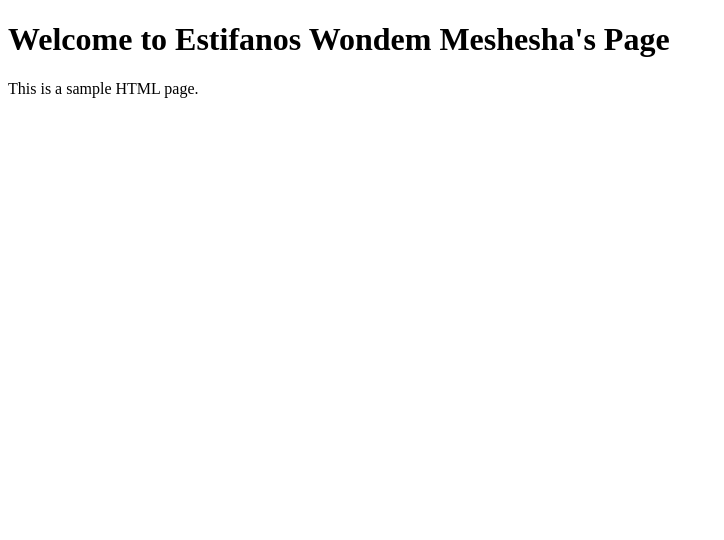
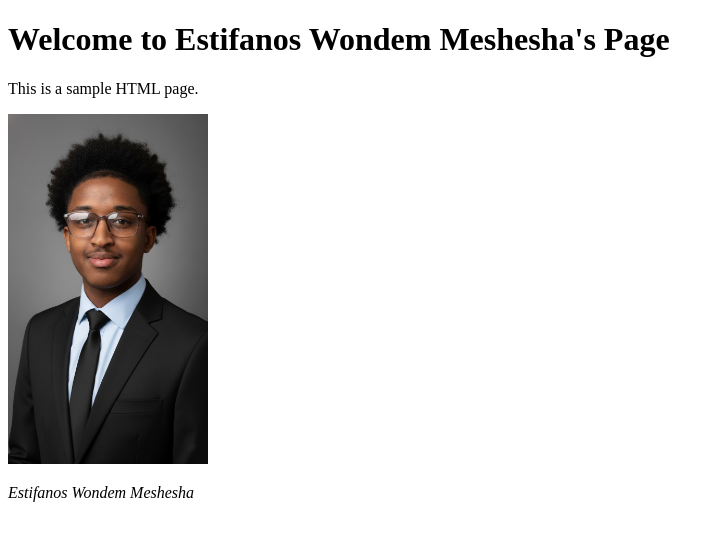
Before and after one commit to estifanoswm/estifanoswm, a plain HTML site: page first.html in a window 1280 px wide. Shown: the whole page, without its empty margins (0-724 px from the left). Drawn offline with Linux system fonts and the light colour scheme.

Commit message:
pfp added

```diff
--- a/first.html
+++ b/first.html
@@ -9,5 +9,7 @@
 <body>
     <h1>Welcome to Estifanos Wondem Meshesha's Page</h1>
     <p>This is a sample HTML page.</p>
+    <img src="Images /Estifanos_Wondem_Meshesha.png" alt="Profile Picture" width="200" height=auto>
+    <p> <em>Estifanos Wondem Meshesha</em></p>
 </body>
 </html>
```
Also changed, not shown: Images /Estifanos_Wondem_Meshesha.png (added), 1 other file.
